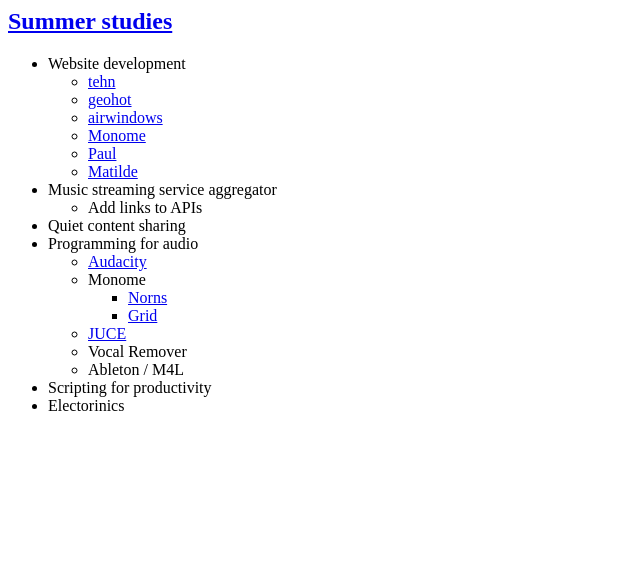
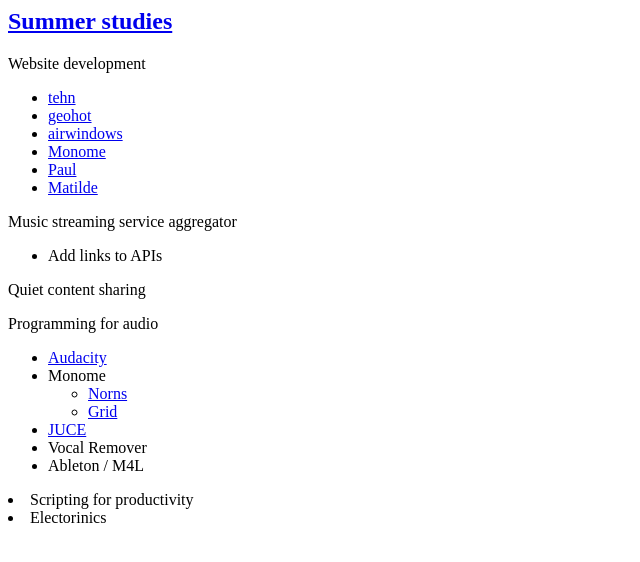
Before and after one commit to sepedele/sepedele, a plain HTML site: page index.html in a window 1280 px wide. Shown: the whole page, without its empty margins (0-640 px from the left). Drawn offline with Linux system fonts and the light colour scheme.

Commit message:
Update index.html

```diff
--- a/index.html
+++ b/index.html
@@ -4,8 +4,8 @@
   </head>
   <body>
     <h2><a href="https://github.com/sepedele/sepedele">Summer studies</a></h2>
-    <ul>
-      <li>Website development</li>
+      <p>
+        Website development<br>
         <ul>
           <li><a href="https://nnnnnnnn.co/">tehn</a></li>
           <li><a href="https://geohot.com/">geohot</a></li>
@@ -14,13 +14,16 @@
           <li><a href="http://notes.paul.town/">Paul</a></li>
           <li><a href="https://matildepark.ca/">Matilde</a></li>
         </ul>
-      <li>Music streaming service aggregator
+      </p>
+     <p>
+       Music streaming service aggregator<br>
         <ul>
           <li>Add links to APIs</li>
         </ul>
-      </li>
-      <li>Quiet content sharing</li>
-      <li>Programming for audio
+     </p>
+      <p>Quiet content sharing</p>
+      <p>
+        Programming for audio <br>
         <ul>
           <li><a href="https://github.com/audacity/audacity">Audacity</a></li>
           <li>Monome
@@ -33,9 +36,8 @@
           <li>Vocal Remover</li>
           <li>Ableton / M4L</li>
         </ul>
-      </li>
+      </p>
       <li>Scripting for productivity</li>
       <li>Electorinics</li>
-    </ul>
   </body>
 </html>
```
